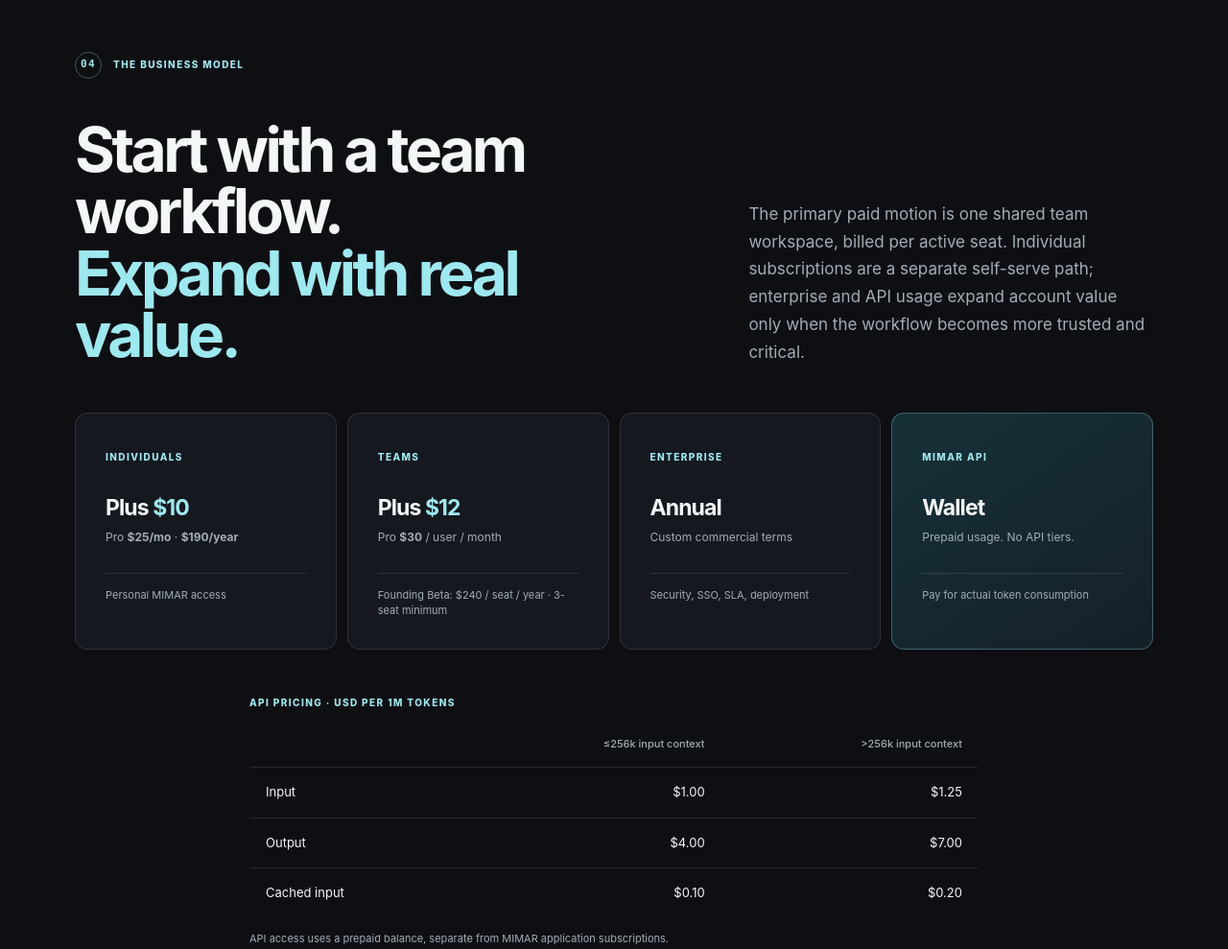
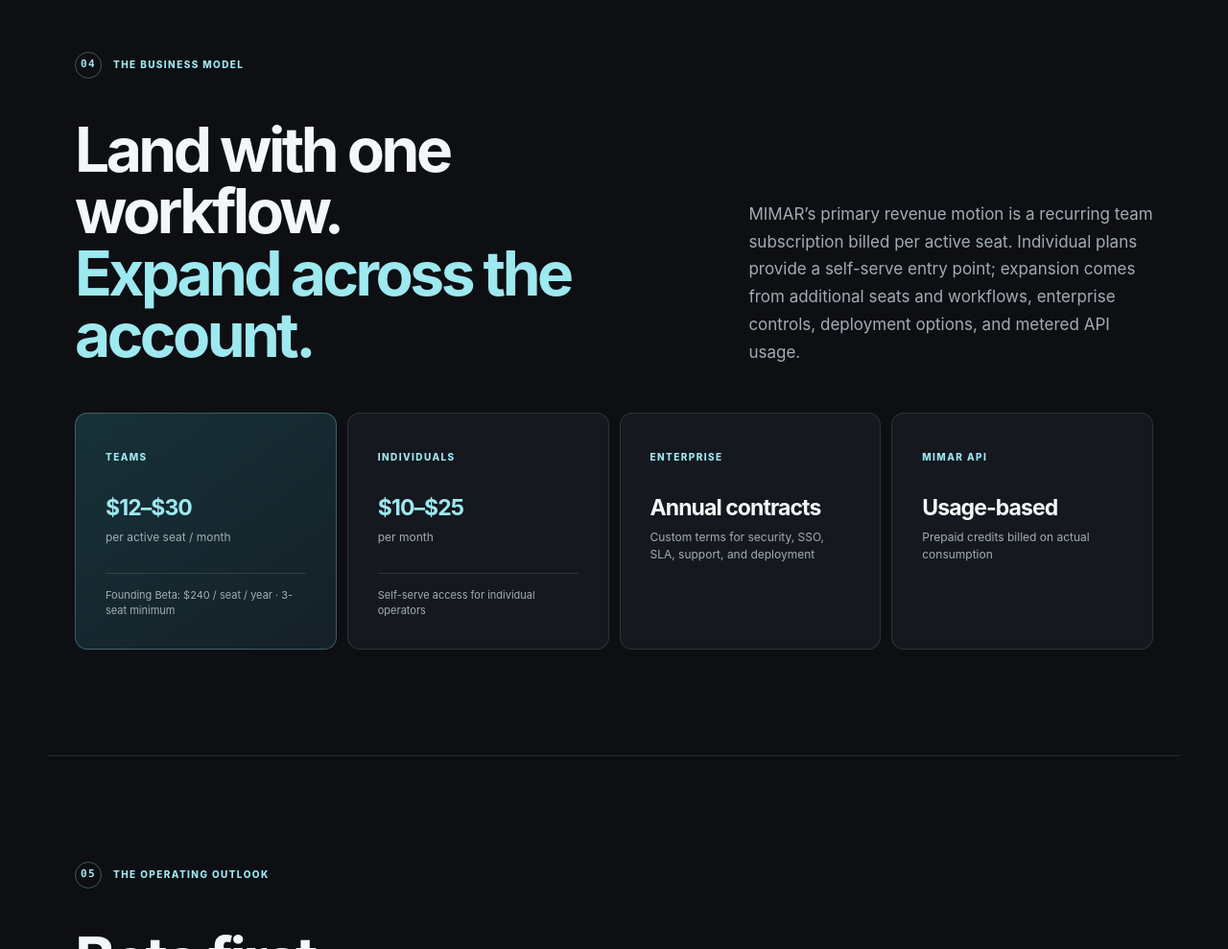
Before and after one commit to MIMAR-AI/mimar-investor-landing, a website: page index.html in a window 1280 px wide. Shown: the part 4080-5069 px from the top of the page at 96% size. Drawn offline with Linux system fonts and the light colour scheme.

Commit message:
Align business model with team-led expansion

```diff
--- a/index.html
+++ b/index.html
@@ -53,9 +53,8 @@
 
     <section class="section" id="model" data-reveal>
       <div class="section-label"><span>04</span><p>THE BUSINESS MODEL</p></div>
-      <div class="section-copy"><h2>Start with a team workflow.<br /><em>Expand with real value.</em></h2><p>The primary paid motion is one shared team workspace, billed per active seat. Individual subscriptions are a separate self-serve path; enterprise and API usage expand account value only when the workflow becomes more trusted and critical.</p></div>
-      <div class="revenue-grid"><article><small>INDIVIDUALS</small><h3>Plus <em>$10</em></h3><p>Pro <b>$25/mo</b> · <b>$190/year</b></p><span>Personal MIMAR access</span></article><article><small>TEAMS</small><h3>Plus <em>$12</em></h3><p>Pro <b>$30</b> / user / month</p><span>Founding Beta: $240 / seat / year · 3-seat minimum</span></article><article><small>ENTERPRISE</small><h3>Annual</h3><p>Custom commercial terms</p><span>Security, SSO, SLA, deployment</span></article><article class="accent-card"><small>MIMAR API</small><h3>Wallet</h3><p>Prepaid usage. No API tiers.</p><span>Pay for actual token consumption</span></article></div>
-      <div class="api-table"><p>API PRICING · USD PER 1M TOKENS</p><table><thead><tr><th></th><th>≤256k input context</th><th>&gt;256k input context</th></tr></thead><tbody><tr><td>Input</td><td>$1.00</td><td>$1.25</td></tr><tr><td>Output</td><td>$4.00</td><td>$7.00</td></tr><tr><td>Cached input</td><td>$0.10</td><td>$0.20</td></tr></tbody></table><small>API access uses a prepaid balance, separate from MIMAR application subscriptions.</small></div>
+      <div class="section-copy"><h2>Land with one workflow.<br /><em>Expand across the account.</em></h2><p>MIMAR’s primary revenue motion is a recurring team subscription billed per active seat. Individual plans provide a self-serve entry point; expansion comes from additional seats and workflows, enterprise controls, deployment options, and metered API usage.</p></div>
+      <div class="revenue-grid"><article class="accent-card"><small>TEAMS</small><h3><em>$12–$30</em></h3><p>per active seat / month</p><span>Founding Beta: $240 / seat / year · 3-seat minimum</span></article><article><small>INDIVIDUALS</small><h3><em>$10–$25</em></h3><p>per month</p><span>Self-serve access for individual operators</span></article><article><small>ENTERPRISE</small><h3>Annual contracts</h3><p>Custom terms for security, SSO, SLA, support, and deployment</p></article><article><small>MIMAR API</small><h3>Usage-based</h3><p>Prepaid credits billed on actual consumption</p></article></div>
     </section>
 
     <section class="section" id="outlook" data-reveal>
```
